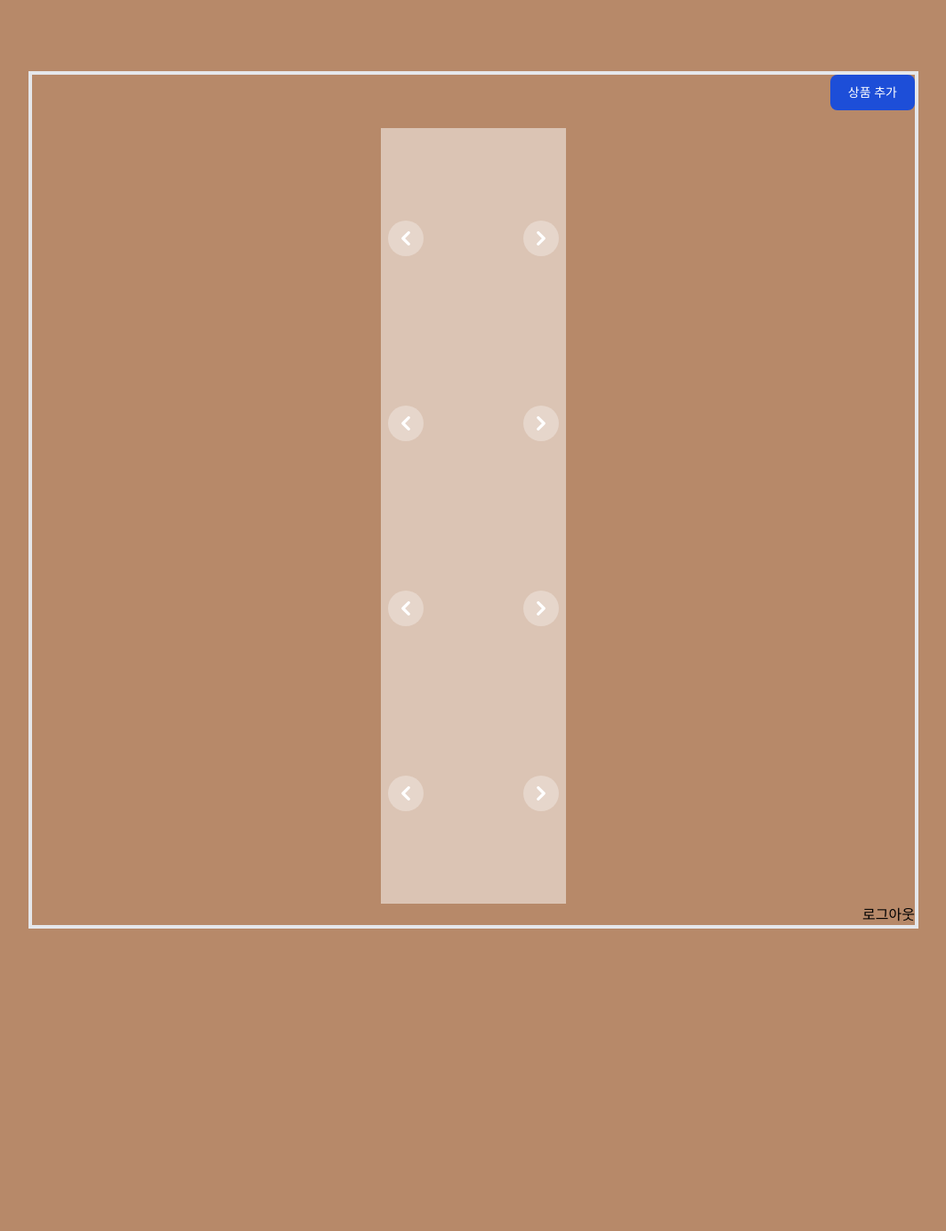
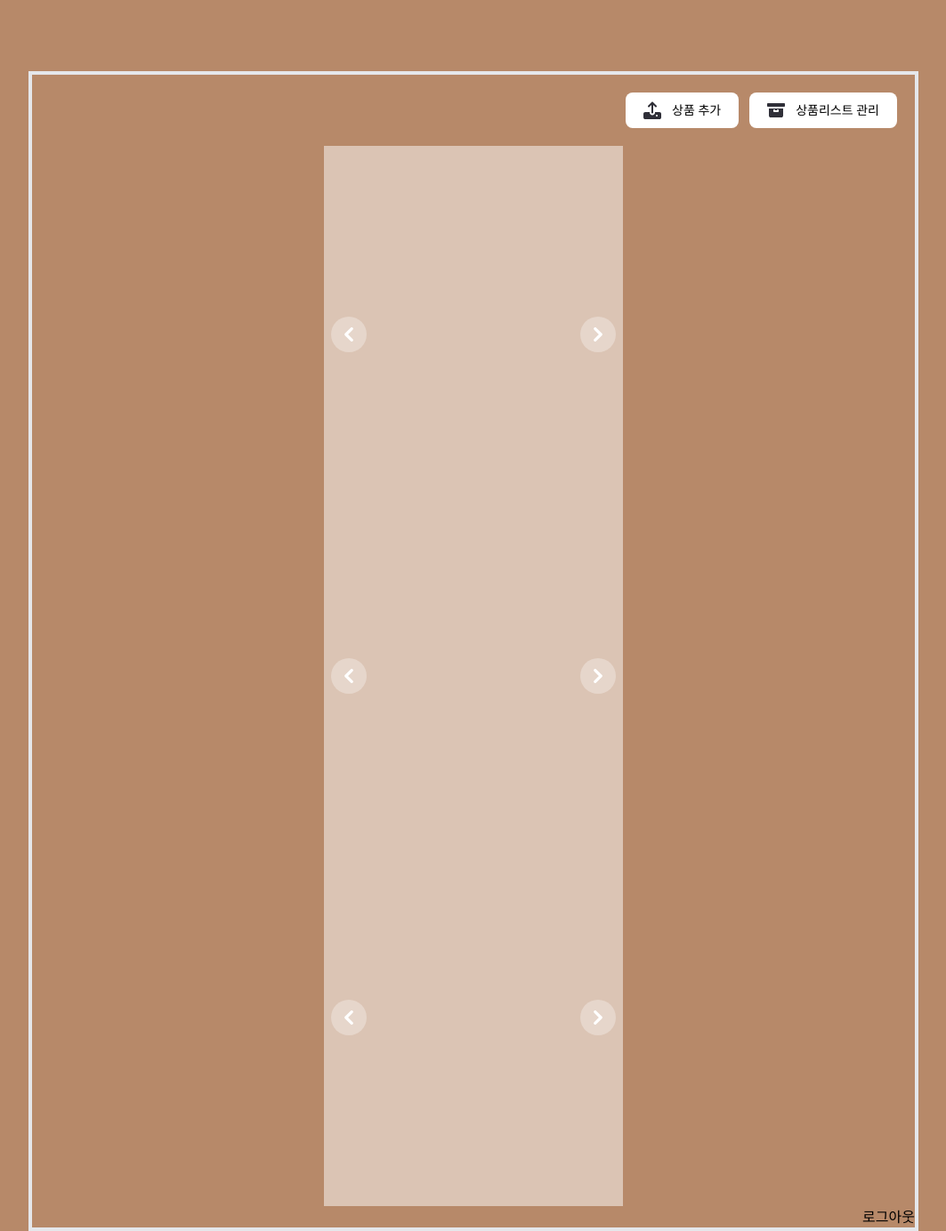
Before and after one commit to yamkant/suitcase, a Django app: page / in a window 1280 px wide. Shown: the whole page at 89% size, without its empty margins (108-1171 px from the left). Before the commit the page ends 1044 px from the top, so only its background shows below. Run offline with Django 4.2, Linux system fonts and the light colour scheme; the visitor is signed in with stand-in values (Sample User, id 1); data that the repository does not hold is empty; some libraries are stand-ins or nearby versions.

Commit message:
feat: #9 [App: products] 상품 추가 및 관리 버튼 퍼블리싱

```diff
--- a/web/apps/client/views.py
+++ b/web/apps/client/views.py
@@ -20,7 +20,6 @@ def render_home(request):
         "TOPS": 3,
         "PANTS": 2,
         "SHOES": 4,
-        "UNDEFINED": 1,
     }
 
     context = {
--- a/web/apps/static/src/output.css
+++ b/web/apps/static/src/output.css
@@ -1123,6 +1123,16 @@ input:checked + .toggle-bg {
   z-index: 50;
 }
 
+.my-5 {
+  margin-top: 1.25rem;
+  margin-bottom: 1.25rem;
+}
+
+.mx-5 {
+  margin-left: 1.25rem;
+  margin-right: 1.25rem;
+}
+
 .mb-1 {
   margin-bottom: 0.25rem;
 }
@@ -1145,6 +1155,18 @@ input:checked + .toggle-bg {
 
 .mb-5 {
   margin-bottom: 1.25rem;
+}
+
+.mr-2 {
+  margin-right: 0.5rem;
+}
+
+.mr-4 {
+  margin-right: 1rem;
+}
+
+.mr-3 {
+  margin-right: 0.75rem;
 }
 
 .block {
@@ -1455,6 +1477,12 @@ input:checked + .toggle-bg {
   margin-bottom: calc(0.5rem * var(--tw-space-y-reverse));
 }
 
+.space-x-3 > :not([hidden]) ~ :not([hidden]) {
+  --tw-space-x-reverse: 0;
+  margin-right: calc(0.75rem * var(--tw-space-x-reverse));
+  margin-left: calc(0.75rem * calc(1 - var(--tw-space-x-reverse)));
+}
+
 .overflow-hidden {
   overflow: hidden;
 }
@@ -1592,6 +1620,16 @@ input:checked + .toggle-bg {
   background-color: rgb(249 250 251 / var(--tw-bg-opacity));
 }
 
+.bg-\[\#3b5998\] {
+  --tw-bg-opacity: 1;
+  background-color: rgb(59 89 152 / var(--tw-bg-opacity));
+}
+
+.bg-blue-600 {
+  --tw-bg-opacity: 1;
+  background-color: rgb(28 100 242 / var(--tw-bg-opacity));
+}
+
 .bg-opacity-50 {
   --tw-bg-opacity: 0.5;
 }
@@ -1701,6 +1739,11 @@ input:checked + .toggle-bg {
   line-height: 1.75rem;
 }
 
+.text-xs {
+  font-size: 0.75rem;
+  line-height: 1rem;
+}
+
 .font-medium {
   font-weight: 500;
 }
@@ -1744,6 +1787,11 @@ input:checked + .toggle-bg {
 .text-white {
   --tw-text-opacity: 1;
   color: rgb(255 255 255 / var(--tw-text-opacity));
+}
+
+.text-black {
+  --tw-text-opacity: 1;
+  color: rgb(0 0 0 / var(--tw-text-opacity));
 }
 
 .opacity-0 {
@@ -1926,6 +1974,18 @@ form.login-form > ul > li > input {
   background-color: rgb(255 255 255 / var(--tw-bg-opacity));
 }
 
+.hover\:bg-\[\#3b5998\]\/90:hover {
+  background-color: rgb(59 89 152 / 0.9);
+}
+
+.hover\:bg-blue-600\/90:hover {
+  background-color: rgb(28 100 242 / 0.9);
+}
+
+.hover\:bg-white\/90:hover {
+  background-color: rgb(255 255 255 / 0.9);
+}
+
 .hover\:text-blue-600:hover {
   --tw-text-opacity: 1;
   color: rgb(28 100 242 / var(--tw-text-opacity));
@@ -1980,6 +2040,10 @@ form.login-form > ul > li > input {
 .focus\:ring-blue-500:focus {
   --tw-ring-opacity: 1;
   --tw-ring-color: rgb(63 131 248 / var(--tw-ring-opacity));
+}
+
+.focus\:ring-\[\#3b5998\]\/50:focus {
+  --tw-ring-color: rgb(59 89 152 / 0.5);
 }
 
 .group:hover .group-hover\:bg-white\/50 {
@@ -2223,4 +2287,14 @@ form.login-form > ul > li > input {
     margin-top: calc(0px * calc(1 - var(--tw-space-y-reverse)));
     margin-bottom: calc(0px * var(--tw-space-y-reverse));
   }
-}
+
+  .md\:text-base {
+    font-size: 1rem;
+    line-height: 1.5rem;
+  }
+
+  .md\:text-sm {
+    font-size: 0.875rem;
+    line-height: 1.25rem;
+  }
+}
--- a/web/apps/templates/client/home.html
+++ b/web/apps/templates/client/home.html
@@ -4,14 +4,29 @@
 {% block content %}
 
 <div class="w-full flex flex-col">
-    <div class="flex justify-end mb-5">
-        <!-- Modal toggle -->
+    <div class="flex justify-end mb-5 space-x-3 my-5 mx-5 text-xs md:text-sm">
         <button
+            type="button"
+            class="text-black bg-white hover:bg-white/90 focus:ring-4 focus:outline-none focus:ring-[#3b5998]/50 font-medium rounded-lg px-5 py-2.5 text-center inline-flex items-center"
             data-modal-target="small-modal"
             data-modal-toggle="small-modal"
-            class="block w-40 md:w-auto text-white bg-blue-700 hover:bg-blue-800 focus:ring-4 focus:outline-none focus:ring-blue-300 font-medium rounded-lg text-sm px-5 py-2.5 text-center dark:bg-blue-600 dark:hover:bg-blue-700 dark:focus:ring-blue-800"
+        >
+            <svg xmlns="http://www.w3.org/2000/svg" width="20" height="20" viewBox="0 0 20 20" fill="none" class="mr-3 ">
+                <path d="M14.707 4.79306L10.707 0.793055C10.6141 0.699929 10.5038 0.626043 10.3823 0.57563C10.2608 0.525217 10.1305 0.499268 9.999 0.499268C9.86747 0.499268 9.73722 0.525217 9.61573 0.57563C9.49424 0.626043 9.38389 0.699929 9.291 0.793055L5.291 4.79306C5.10349 4.98083 4.99826 5.2354 4.99844 5.50076C4.99863 5.76613 5.10423 6.02055 5.292 6.20806C5.47977 6.39556 5.73434 6.5008 5.99971 6.50061C6.26507 6.50042 6.51949 6.39483 6.707 6.20706L9 3.91406V12.5001C9 12.7653 9.10536 13.0196 9.29289 13.2072C9.48043 13.3947 9.73478 13.5001 10 13.5001C10.2652 13.5001 10.5196 13.3947 10.7071 13.2072C10.8946 13.0196 11 12.7653 11 12.5001V3.91406L13.293 6.20706C13.4816 6.38921 13.7342 6.49001 13.9964 6.48773C14.2586 6.48545 14.5094 6.38028 14.6948 6.19487C14.8802 6.00947 14.9854 5.75865 14.9877 5.49646C14.99 5.23426 14.8892 4.98166 14.707 4.79306Z" fill="#2F2F38"/>
+                <path d="M18 12.0001H13V12.5001C13 13.2957 12.6839 14.0588 12.1213 14.6214C11.5587 15.184 10.7956 15.5001 10 15.5001C9.20435 15.5001 8.44129 15.184 7.87868 14.6214C7.31607 14.0588 7 13.2957 7 12.5001V12.0001H2C1.46957 12.0001 0.960859 12.2108 0.585786 12.5858C0.210714 12.9609 0 13.4696 0 14.0001V18.0001C0 18.5305 0.210714 19.0392 0.585786 19.4143C0.960859 19.7893 1.46957 20.0001 2 20.0001H18C18.5304 20.0001 19.0391 19.7893 19.4142 19.4143C19.7893 19.0392 20 18.5305 20 18.0001V14.0001C20 13.4696 19.7893 12.9609 19.4142 12.5858C19.0391 12.2108 18.5304 12.0001 18 12.0001ZM15 17.0001C14.8022 17.0001 14.6089 16.9414 14.4444 16.8315C14.28 16.7216 14.1518 16.5655 14.0761 16.3827C14.0004 16.2 13.9806 15.9989 14.0192 15.805C14.0578 15.611 14.153 15.4328 14.2929 15.2929C14.4327 15.1531 14.6109 15.0579 14.8049 15.0193C14.9989 14.9807 15.2 15.0005 15.3827 15.0762C15.5654 15.1519 15.7216 15.28 15.8315 15.4445C15.9414 15.6089 16 15.8023 16 16.0001C16 16.2653 15.8946 16.5196 15.7071 16.7072C15.5196 16.8947 15.2652 17.0001 15 17.0001Z" fill="#2F2F38"/>
+            </svg>
+            상품 추가
+        </button>
+
+        <button
             type="button"
-        >상품 추가
+            class="text-black bg-white hover:bg-white/90 focus:ring-4 focus:outline-none focus:ring-[#3b5998]/50 font-medium rounded-lg px-5 py-2.5 text-center inline-flex items-center"
+        >
+            <svg xmlns="http://www.w3.org/2000/svg" width="20" height="16" viewBox="0 0 20 16" fill="none" class="mr-3 ">
+                <path d="M19 0H1C0.447715 0 0 0.447715 0 1V3C0 3.55228 0.447715 4 1 4H19C19.5523 4 20 3.55228 20 3V1C20 0.447715 19.5523 0 19 0Z" fill="#2F2F38"/>
+                <path d="M2 6V14C2 14.5304 2.21071 15.0391 2.58579 15.4142C2.96086 15.7893 3.46957 16 4 16H16C16.5304 16 17.0391 15.7893 17.4142 15.4142C17.7893 15.0391 18 14.5304 18 14V6H2ZM13 9C13 9.26522 12.8946 9.51957 12.7071 9.70711C12.5196 9.89464 12.2652 10 12 10H8C7.73478 10 7.48043 9.89464 7.29289 9.70711C7.10536 9.51957 7 9.26522 7 9V8C7 7.73478 7.10536 7.48043 7.29289 7.29289C7.48043 7.10536 7.73478 7 8 7C8.26522 7 8.51957 7.10536 8.70711 7.29289C8.89464 7.48043 9 7.73478 9 8H11C11 7.73478 11.1054 7.48043 11.2929 7.29289C11.4804 7.10536 11.7348 7 12 7C12.2652 7 12.5196 7.10536 12.7071 7.29289C12.8946 7.48043 13 7.73478 13 8V9Z" fill="#2F2F38"/>
+            </svg>
+            상품리스트 관리
         </button>
     </div>
     <div class="flex flex-col items-center">
@@ -19,7 +34,7 @@
             {% for key, value in cate_disp_dict.items %}
             <div id="gallery" class="relative w-full" data-carousel="static">
                 <!-- Carousel wrapper -->
-                <div class="relative overflow-hidden rounded-lg w-48 h-52 right-0 left-0">
+                <div class="relative overflow-hidden rounded-lg w-48 h-52 md:w-80 md:h-96 right-0 left-0">
                     {% for prod in prod_list %}
                         {% if value == prod.category %}
                             <div class="hidden duration-700 ease-in-out" data-carousel-item>
```
